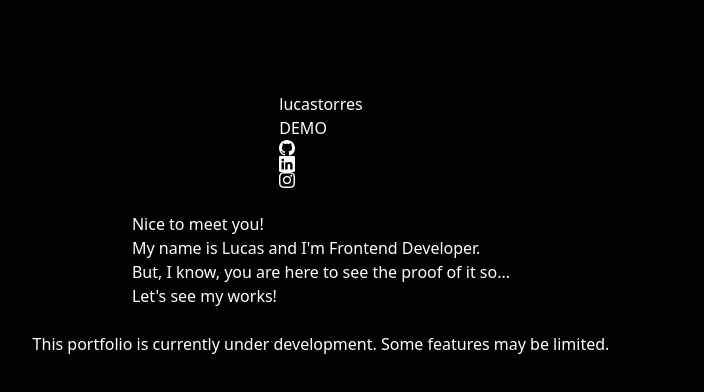
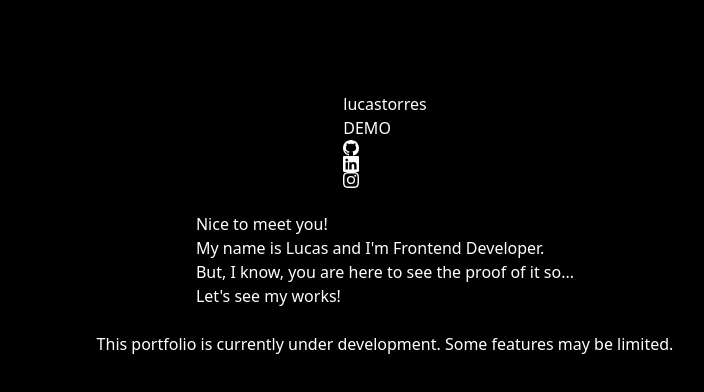
Before and after one commit to lftdev/lftdev-portfolio, a Next.js app: page / in a window 1280 px wide. Shown: the top 392 px of the page, without its empty margins (255-959 px from the left). Built offline with nearby package versions, Linux system fonts and the light colour scheme.

Commit message:
Fix style

```diff
--- a/app/global.css
+++ b/app/global.css
@@ -8,5 +8,5 @@
   @apply bg-black text-white;
 }
 body:nth-child(2) {
-  @apply flex flex-col items-center gap-6 max-w-6xl pt-[92px] px-5;
+  @apply flex flex-col items-center gap-6 pt-[92px] px-5;
 }
--- a/app/repos/page.tsx
+++ b/app/repos/page.tsx
@@ -8,7 +8,7 @@
 export default function ReposPage (): JSX.Element {
   const repositories = getRepositories()
   return (
-    <div className=''>
+    <div className='grid grid-cols-1 gap-10'>
       <div className='flex flex-col gap-5'>
         <Heading level={1}>
           Take a look at my <span className='text-purple-600'>repositories</span>
```
